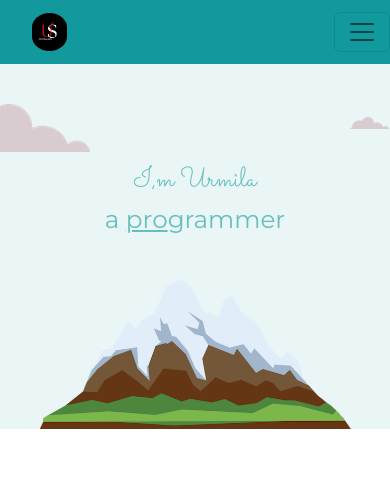
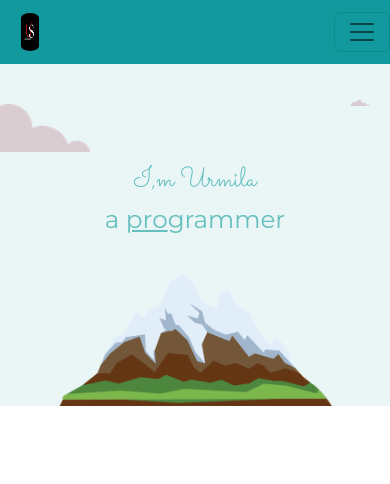
Before and after one commit to Urmilasc/Portfolio, a plain HTML site: page index.html in a window 390 px wide. Shown: the top 484 px of the page. Drawn offline with nearby package versions, Linux system fonts and the light colour scheme.

Commit message:
Tried to make it responsive in smaller screen by adding media query at the end

```diff
--- a/css/styles.css
+++ b/css/styles.css
@@ -251,4 +251,19 @@ i{
         width: 10%;
     }
 
+    @media (max-width:900px){
+
+        .mountain-image{
+            width:70%;
+        }
+        .bottom-cloud{
+            width: 5%;
+        }
+
+        .navbar-brand{
+            padding: 1px 1px;
+            margin-left: 20px;
+            width: 5%;
+        }
+
 }
```
